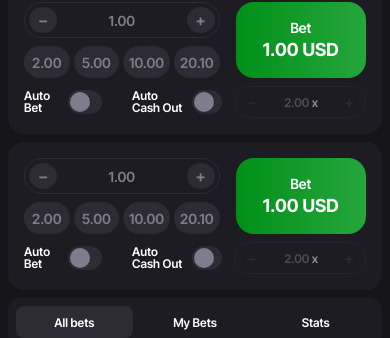
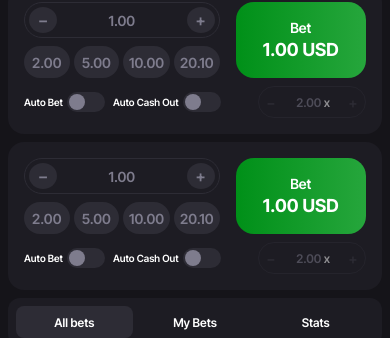
Before and after one commit to alexizanishvili296-star/football-crash-game, a React (Vite) app: page / in a window 390 px wide. Shown: the part 374-712 px from the top of the page. Built offline with nearby package versions, Linux system fonts and the light colour scheme.

Commit message:
fix some style bug

```diff
--- a/src/components/ui/inputs/numberInput/NumberInput.module.css
+++ b/src/components/ui/inputs/numberInput/NumberInput.module.css
@@ -107,4 +107,23 @@
         width: 28px;
         font-size: 16px;
     }
+
+    .small {
+        padding: 2px;
+    }
+
+    .small .stepButton {
+        width: 20px;
+        font-size: 14px;
+    }
+
+    .small .stepButton:hover:not(:disabled) {
+        width: 20px;
+        height: 20px;
+    }
+
+    .small .input {
+        width: 30px;
+        font-size: 12px;
+    }
 }
--- a/src/components/ui/inputs/switcher/Switcher.module.css
+++ b/src/components/ui/inputs/switcher/Switcher.module.css
@@ -48,3 +48,28 @@
 .switcher:disabled {
     cursor: not-allowed;
 }
+
+@media (max-width: 768px) {
+    .container {
+        gap: 4px;
+    }
+
+    .label {
+        font-size: 10px;
+        white-space: nowrap;
+    }
+
+    .switcher {
+        width: 38px;
+        height: 20px;
+    }
+
+    .circle {
+        width: 16px;
+        height: 16px;
+    }
+
+    .enabled .circle {
+        transform: translateX(18px);
+    }
+}
--- a/src/features/betControlPanel/BetControlPanel.module.css
+++ b/src/features/betControlPanel/BetControlPanel.module.css
@@ -66,6 +66,27 @@
     .panel {
         width: 100%;
     }
+
+    .footerSection {
+        gap: 8px;
+        align-items: center;
+    }
+
+    .switchersGroup {
+        flex: 1 1 auto;
+        justify-content: flex-start;
+        gap: 8px;
+        width: auto;
+    }
+
+    .switchersGroup>* {
+        flex: 0 0 auto;
+    }
+
+    .multiplierSection {
+        flex: 0 0 108px;
+        width: 108px;
+    }
 }
 
 @media (min-width: 768px) {
```
